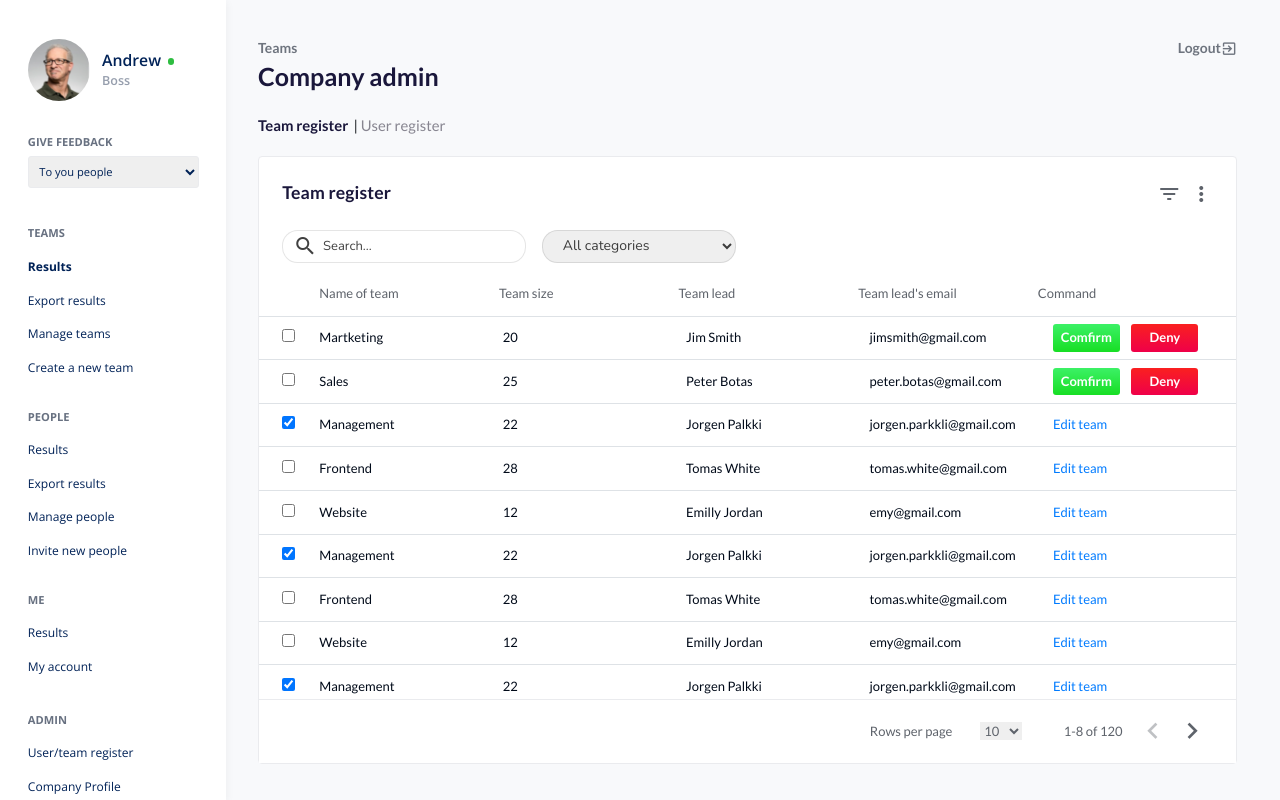
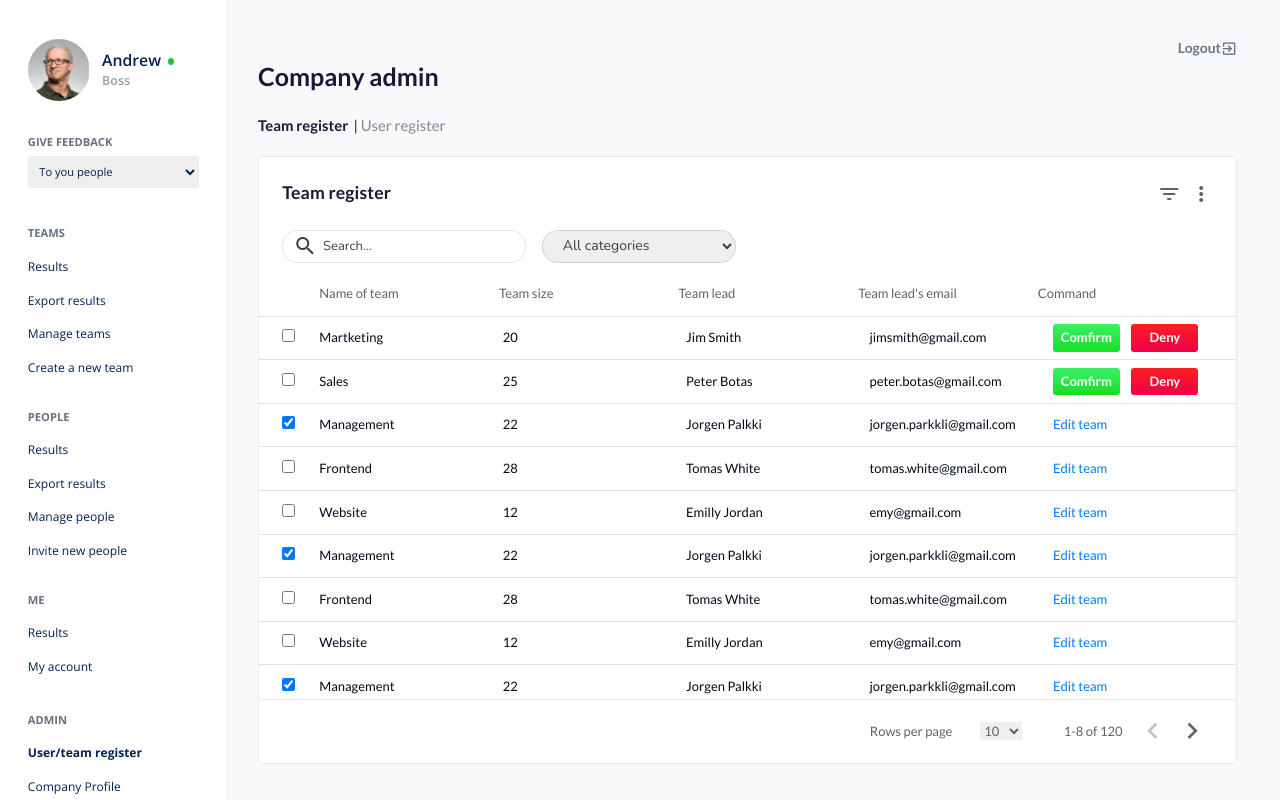
Before and after one commit to markrajk/dashboard-frontend-company-admin, a plain HTML site: page index.html in a window 1280 px wide. Drawn offline with nearby package versions, Linux system fonts and the light colour scheme.

Commit message:
active link

```diff
--- a/index.html
+++ b/index.html
@@ -39,7 +39,7 @@
                 <div class="sidebar-group">
                     <h3>TEAMS</h3>
                     <ul class="list-unstyled">
-                        <li class="active"><a href="#">Results </a></li>
+                        <li><a href="#">Results </a></li>
                         <li><a href="#">Export results </a></li>
                         <li><a href="#">Manage teams </a></li>
                         <li><a href="#">Create a new team </a></li>
@@ -67,7 +67,7 @@
                 <div class="sidebar-group">
                     <h3>ADMIN</h3>
                     <ul class="list-unstyled">
-                        <li><a href="#">User/team register </a></li>
+                        <li class="active"><a href="#">User/team register </a></li>
                         <li><a href="#">Company Profile </a></li>
                     </ul>
                 </div>
@@ -77,8 +77,7 @@
         <!-- RESULTS SECTION -->
         <div class="results">
             <div class="results-header">
-                <div class="results-header-logout d-flex justify-content-between">
-                    <p class="mb-0">Teams</p>
+                <div class="results-header-logout d-flex justify-content-end">
                     <p class="text-right align-middle">Logout <i class="material-icons align-middle">exit_to_app</i></p>
                 </div>
                 <h2 class="mt-1 align-middle">Company admin</h2>
```
